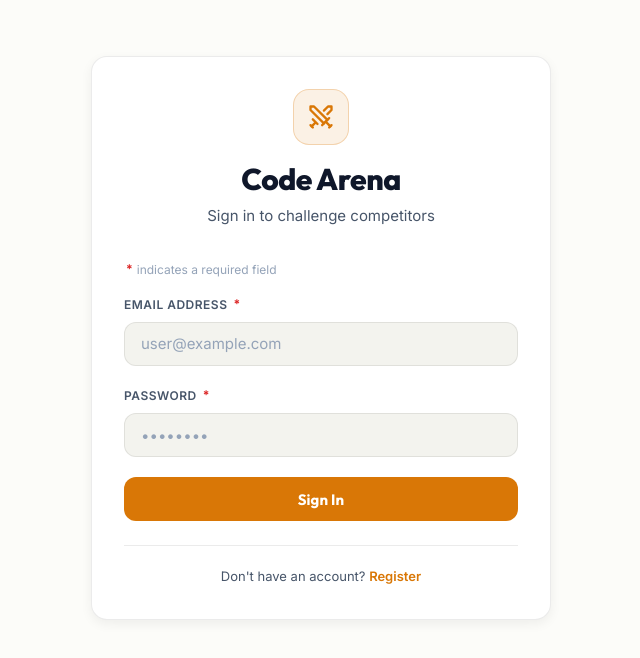
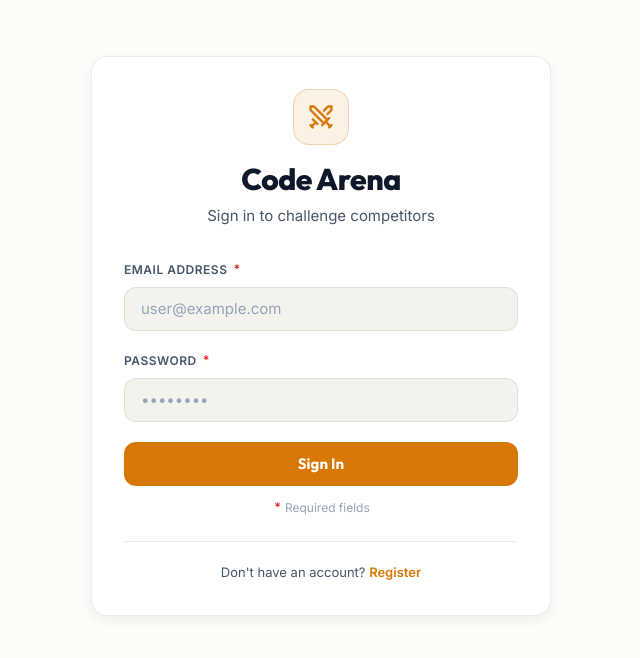
Before and after one commit to Coder1809/CodeArena, a React (Vite) app in the folder frontend/: page /login in a window 1280 px wide. Shown: the top 658 px of the page, without its empty margins (319-959 px from the left). Built offline with nearby package versions, Linux system fonts and the light colour scheme; no server answers.

Commit message:
ui: move required fields indicator to bottom of form with centered caption

```diff
--- a/frontend/src/index.css
+++ b/frontend/src/index.css
@@ -465,10 +465,12 @@ h4 { font-size: var(--text-lg); font-weight: 600; }
 .form-required-hint {
   font-size: var(--text-xs);
   color: var(--text-muted);
-  margin-bottom: var(--space-4);
-  display: flex;
-  align-items: center;
-  gap: var(--space-1);
+  margin-top: var(--space-3);
+  margin-bottom: 0;
+  display: flex;
+  align-items: center;
+  justify-content: center;
+  gap: 4px;
 }
 
 input,
--- a/frontend/src/pages/JoinDuel.jsx
+++ b/frontend/src/pages/JoinDuel.jsx
@@ -54,9 +54,6 @@ export default function JoinDuel({ user, token }) {
         )}
 
         <form onSubmit={handleJoin}>
-          <p className="form-required-hint">
-            <span className="label__required" aria-hidden="true">*</span> indicates a required field
-          </p>
           <div className="form-group">
             <label className="label" htmlFor="join-room-id">
               Arena Room ID <span className="label__required" aria-hidden="true">*</span>
@@ -75,6 +72,10 @@ export default function JoinDuel({ user, token }) {
           <button type="submit" className="btn--success" disabled={loading}>
             {loading ? 'Joining Arena…' : 'Join Arena Room'}
           </button>
+
+          <p className="form-required-hint">
+            <span className="label__required">*</span> Required fields
+          </p>
         </form>
       </div>
     </div>
--- a/frontend/src/pages/Login.jsx
+++ b/frontend/src/pages/Login.jsx
@@ -155,10 +155,6 @@ export default function Login({ setToken, setUser }) {
         )}
 
         <form onSubmit={handleSubmit} noValidate>
-          <p className="form-required-hint">
-            <span className="label__required" aria-hidden="true">*</span> indicates a required field
-          </p>
-
           {isRegister && (
             <div className="form-group">
               <label className="label" htmlFor="login-username">
@@ -264,6 +260,10 @@ export default function Login({ setToken, setUser }) {
           <button type="submit" disabled={loading}>
             {loading ? 'Processing…' : (isRegister ? 'Register Account' : 'Sign In')}
           </button>
+
+          <p className="form-required-hint">
+            <span className="label__required">*</span> Required fields
+          </p>
         </form>
 
         <div className="auth-toggle">
```
